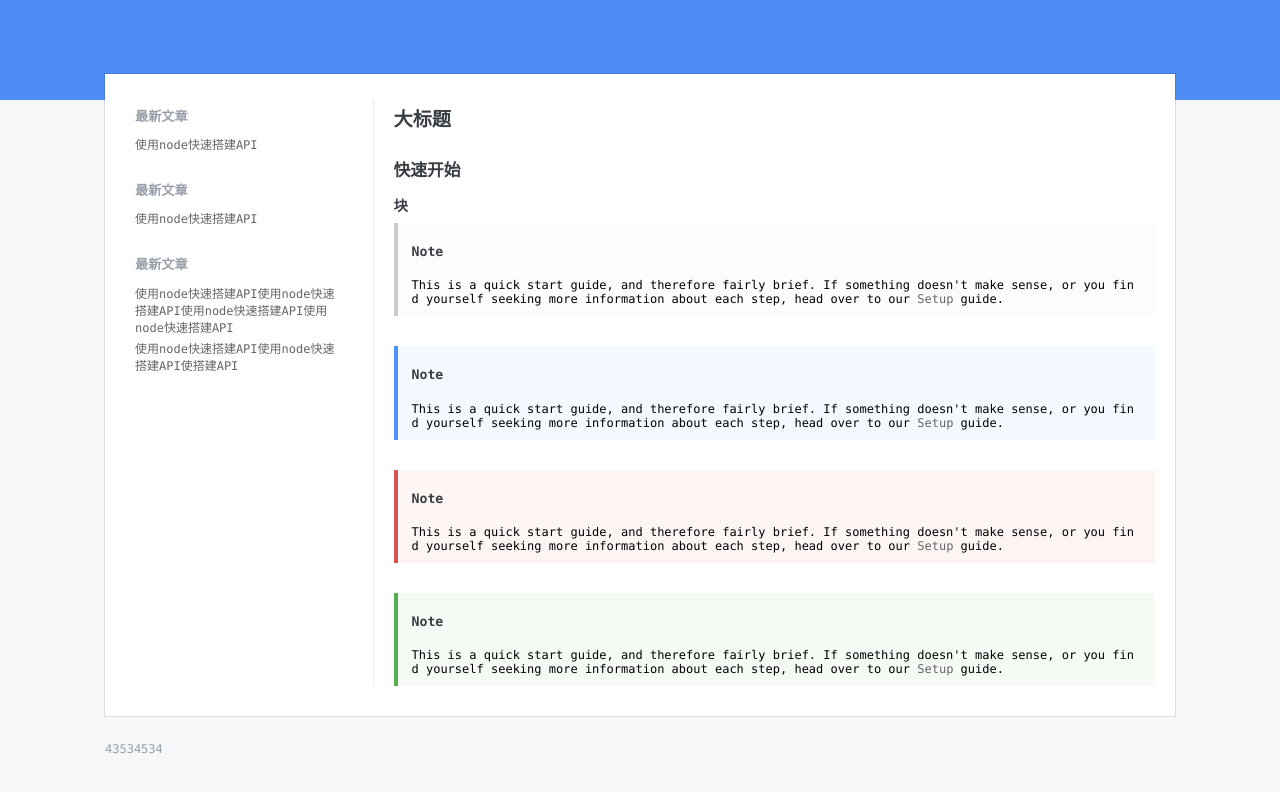
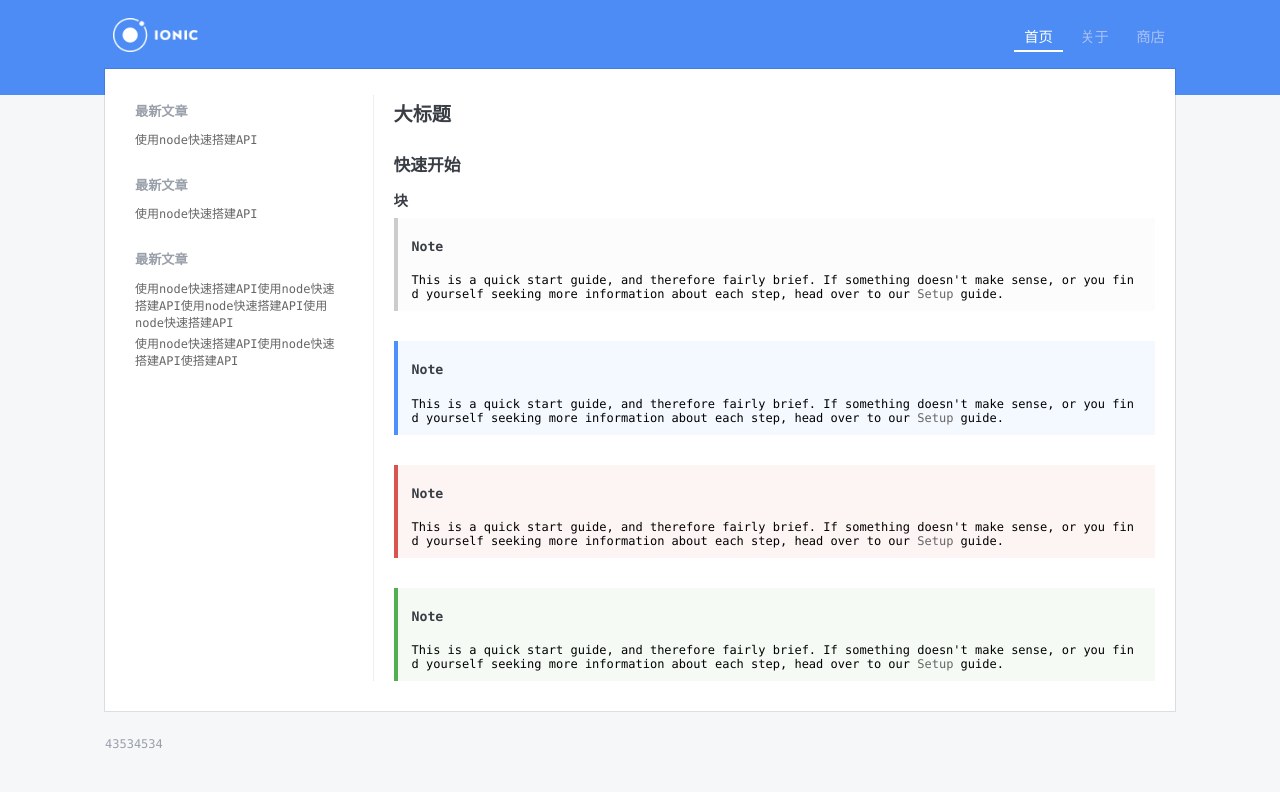
Before and after one commit to favrio/fav-theme, a plain HTML site: page index.html in a window 1280 px wide. Drawn offline with Linux system fonts and the light colour scheme.

Commit message:
没做兼容性处理

```diff
--- a/index.html
+++ b/index.html
@@ -9,7 +9,15 @@
 </head>
 <body>
 	<header id="header" class="header">
+		<div class="inner">
+			<a href="/" id="logo" class="logo">LOGO</a>
 
+			<ul class="navs">
+				<li><a class="curr" href="#">首页</a></li>
+				<li><a href="#">关于</a></li>
+				<li><a href="#">商店</a></li>
+			</ul>
+		</div>
 	</header>
 	<div class="container">
 		<div class="main clear">
--- a/src/styles/block.less
+++ b/src/styles/block.less
@@ -64,7 +64,36 @@ a {
 
 #header {
 	background-color: @deepBlue;
-	min-height: 100px;
+	padding: 15px 0 40px 0;
+
+	.inner {
+		max-width: 1070px;
+		margin: 0 auto;
+	}
+
+	.navs {
+		float: right;
+		margin-top: 10px;
+		display: inline-block;
+
+		li {
+			display: inline-block;
+		}
+
+		a {
+			color: #ABC0F5;
+			font-size: 1.2rem;
+			padding: 5px 10px;
+		}
+
+		.curr,
+		a:hover {
+			color: @white;
+			border-bottom: 2px solid @white;
+		}
+
+	}
+
 }
 
 #footer {
@@ -72,6 +101,15 @@ a {
 	min-height: 60px;
 	max-width: 1070px;
 	margin: 0 auto;
+}
+
+#logo {
+	display: inline-block;
+	text-indent: -99999px;
+	background: url(../../img/logo.png) no-repeat 50% 50%;
+	background-size: 85%;
+	width: 100px;
+	height: 40px;
 }
 
 .clear {
```
Also changed, not shown: dist/styles/block.css, img/logo.png (added).
